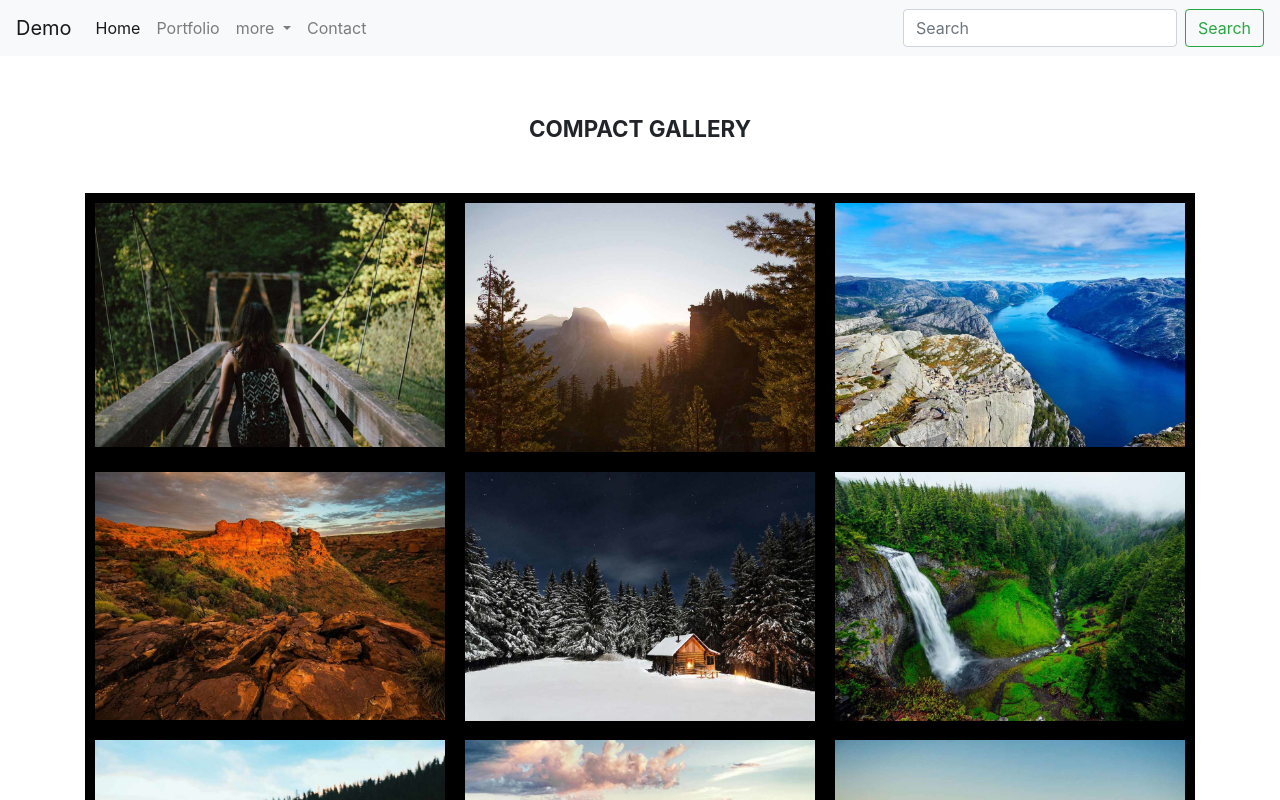
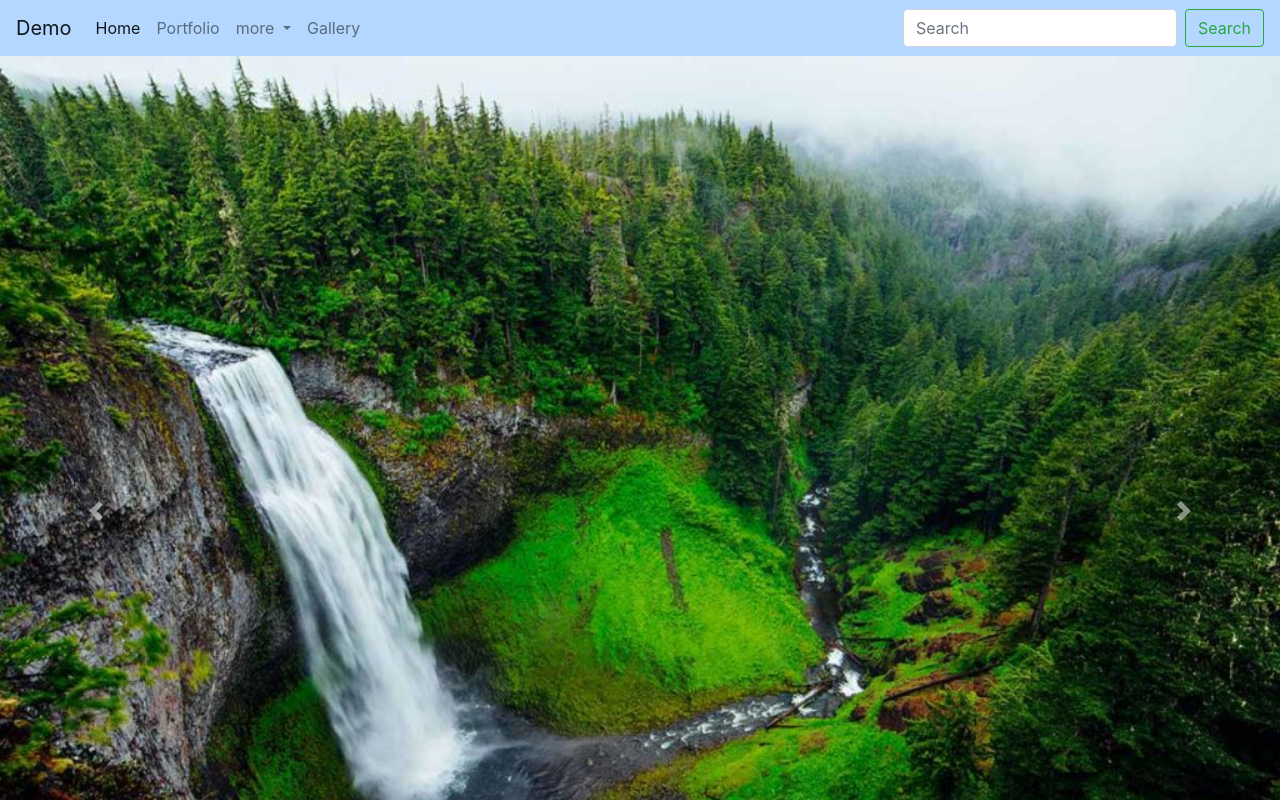
Before and after one commit to Prashant62758/test-website, a plain HTML site: page Responsiv wedign/respoCard.html in a window 1280 px wide. Shown: the top 800 px of the page. Drawn offline with nearby package versions, Linux system fonts and the light colour scheme; some packages are replaced by stand-ins of ours; a script that the page names is missing.

Commit message:
Responsie card

```diff
--- a/Responsiv wedign/respo.css
+++ b/Responsiv wedign/respo.css
@@ -1,4 +1,7 @@
-.gallery-block{
+      nav.bg-light {
+    background-color: #b3d7ff!important;
+      }
+      .gallery-block{
         padding-top: 60px;
         padding-bottom: 60px;
       }
@@ -23,8 +26,8 @@
       .img-fluid {
     max-width: 100%;
     height: auto;
-    padding: 10px;
-}
+/*    padding: 10px;
+*/}
       .gallery-block.compact-gallery .item .info{
         position: relative;
         display: inline-block;
--- a/Responsiv wedign/respoCard.html
+++ b/Responsiv wedign/respoCard.html
@@ -41,7 +41,7 @@
         </div>
       </li>
       <li class="nav-item">
-        <a class="nav-link" href="#">Contact</a>
+        <a class="nav-link" href="#Gallery">Gallery</a>
       </li>
     </ul>
     <form class="form-inline my-2 my-lg-0">
@@ -50,7 +50,7 @@
     </form>
   </div>
 </nav>
-<!-- <div class="bd-example">
+<div class="bd-example">
   <div id="carouselExampleCaptions" class="carousel slide" data-ride="carousel">
     <ol class="carousel-indicators">
       <li data-target="#carouselExampleCaptions" data-slide-to="0" class="active"></li>
@@ -89,9 +89,10 @@
       <span class="sr-only">Next</span>
     </a>
   </div>
-</div> -->
+</div>
   	</header>
-        <div class="gallery-block compact-gallery">
+  	<section id="Gallery">
+  	       <div class="gallery-block compact-gallery">
       <div class="container">
         <div class="heading">
           <h2> compact gallery </h2>
@@ -206,7 +207,7 @@
           </div>
         </div>
 
-           <div class="col-md-6 col-lg-4 item zoom-on-hover" >
+          <!--  <div class="col-md-6 col-lg-4 item zoom-on-hover" >
             <div data-aos="fade-left">
             <a class="lightbox" href="10.jpg">
               <img class="img-fluid image" src="10.jpg">
@@ -216,7 +217,7 @@
               </span>
             </a>
             </div>
-          </div>
+          </div> -->
         </div>
       </div>
     </div>
```
